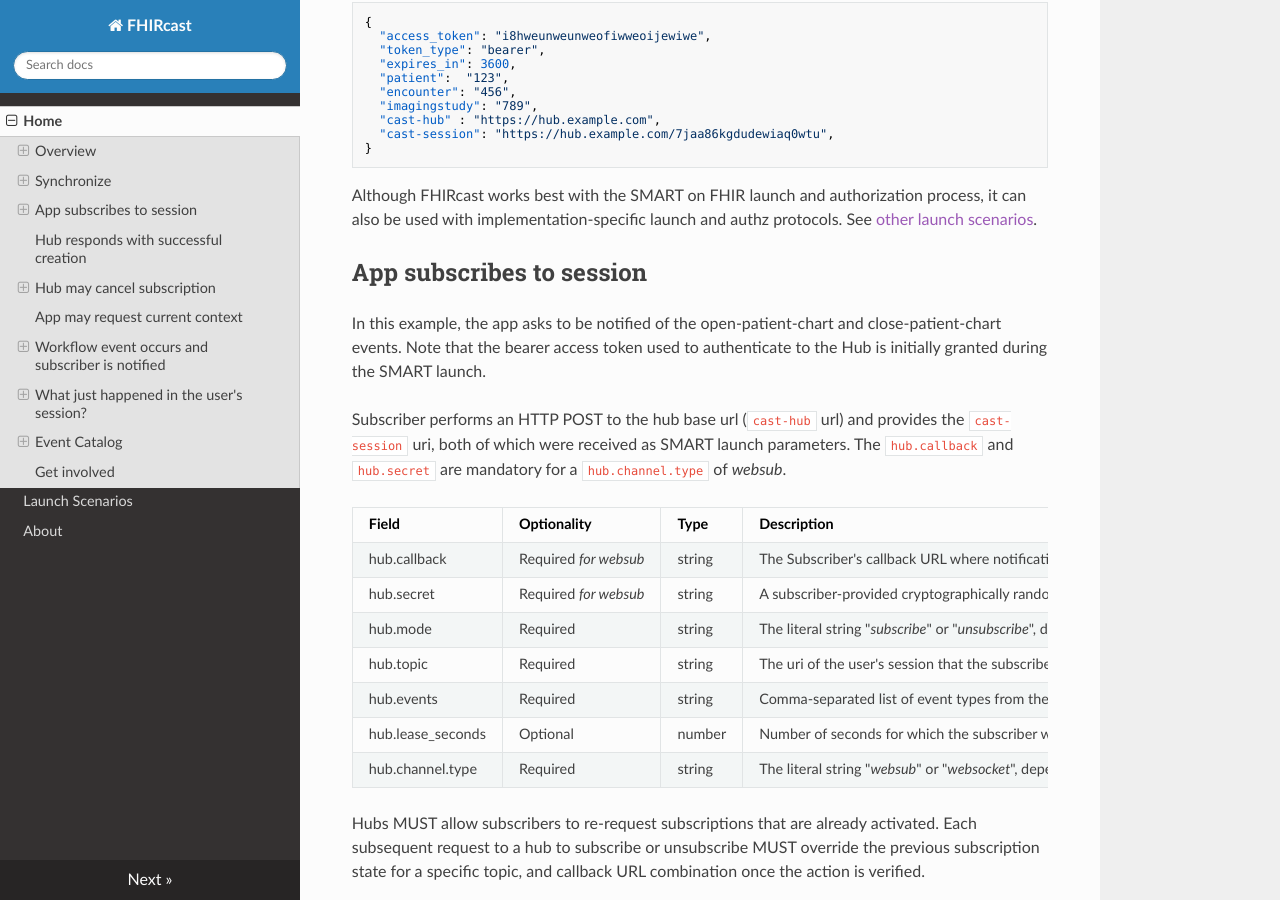
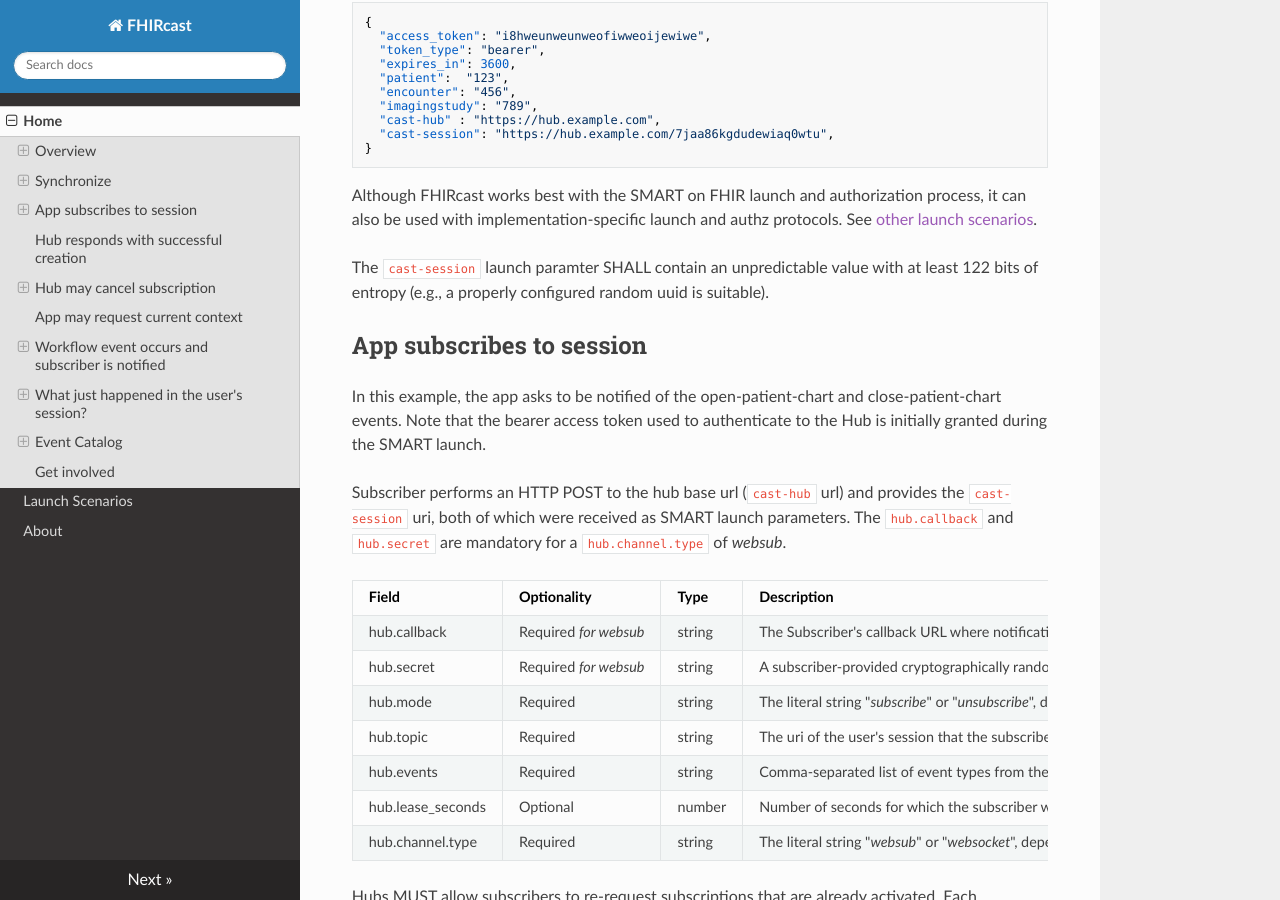
Before and after one commit to HL7/fhircast-docs, an MkDocs documentation site: the page built from docs/index.md, in a window 1280 px wide and 900 px high, scrolled down 1200 px. Built offline with MkDocs 1.6.1, drawn with Linux system fonts in a browser that asks for light colours; nearby versions of some CDN libraries; old or Windows-style settings are respelled for this version of MkDocs.

Commit message:
cast-session contains 122 bits of entropy
Stolen from [SMART's state parameter](http://www.hl7.org/fhir/smart-app-launch/#step-1-app-asks-for-authorization), required for `hub.channel.type` of _websocket_ use of `hub.topic` as an authn mechanism.

````diff
--- a/docs/index.md
+++ b/docs/index.md
@@ -31,6 +31,8 @@ The EHR launches the app following the standard [SMART on FHIR EHR launch](http:
 }
 ```
 Although FHIRcast works best with the SMART on FHIR launch and authorization process, it can also be used with implementation-specific launch and authz protocols. See [other launch scenarios]().
+
+The `cast-session` launch paramter SHALL contain an unpredictable value with at least 122 bits of entropy (e.g., a properly configured random uuid is suitable).
 
 ## App subscribes to session
 
````
